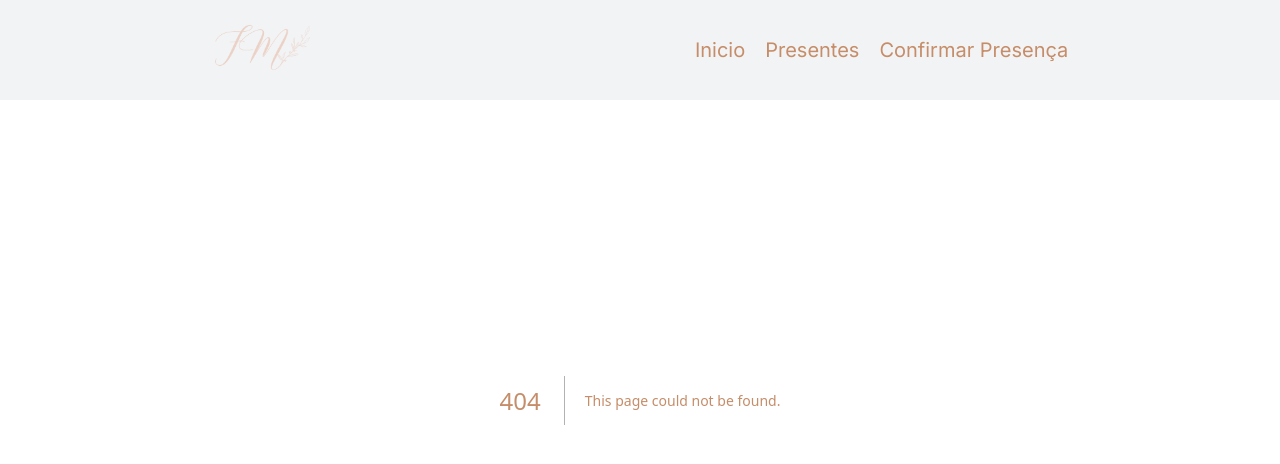
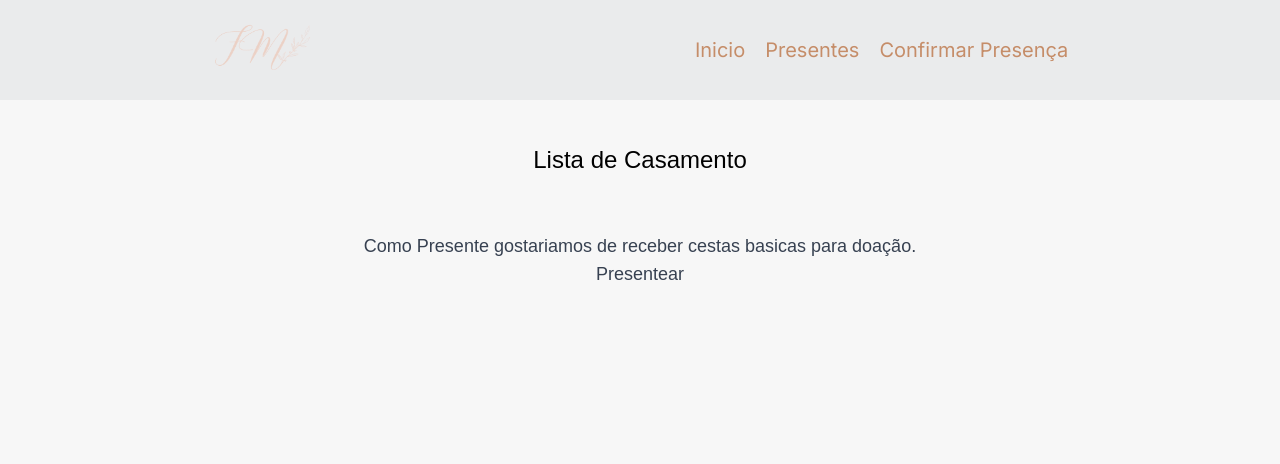
Before and after one commit to lucasfranchini/Wedding, a Next.js app: page /gifts in a window 1280 px wide. Before the commit this address had no page. Shown: the top 464 px of the page. Built offline with nearby package versions, Linux system fonts and the light colour scheme.

Commit message:
feat: start gifts page

```diff
--- /dev/null
+++ b/src/app/gifts/page.tsx
@@ -0,0 +1,22 @@
+import { NextPage } from "next";
+import "./style.css";
+
+const GiftPage: NextPage = () => {
+  const giftMessage =
+    "Olá, gostaria de comprar um cesta basica para o casal Fabio e Martha como presente de casamento.";
+  return (
+    <div className="Page flex flex-col items-center h-screen w-full text-lg text-gray-700">
+      <h1 className="mt-36 mb-14 text-black text-2xl">Lista de Casamento</h1>
+      Como Presente gostariamos de receber cestas basicas para doação.
+      <a
+        href={`https://wa.me/553232738144?text=${giftMessage}`}
+        target="_blank"
+        rel="noreferrer"
+      >
+        Presentear
+      </a>
+    </div>
+  );
+};
+
+export default GiftPage;
--- /dev/null
+++ b/src/app/gifts/style.css
@@ -0,0 +1,4 @@
+.Page {
+  background-color: #f7f7f7;
+  font-family: "Montserrat", sans-serif;
+}
```
